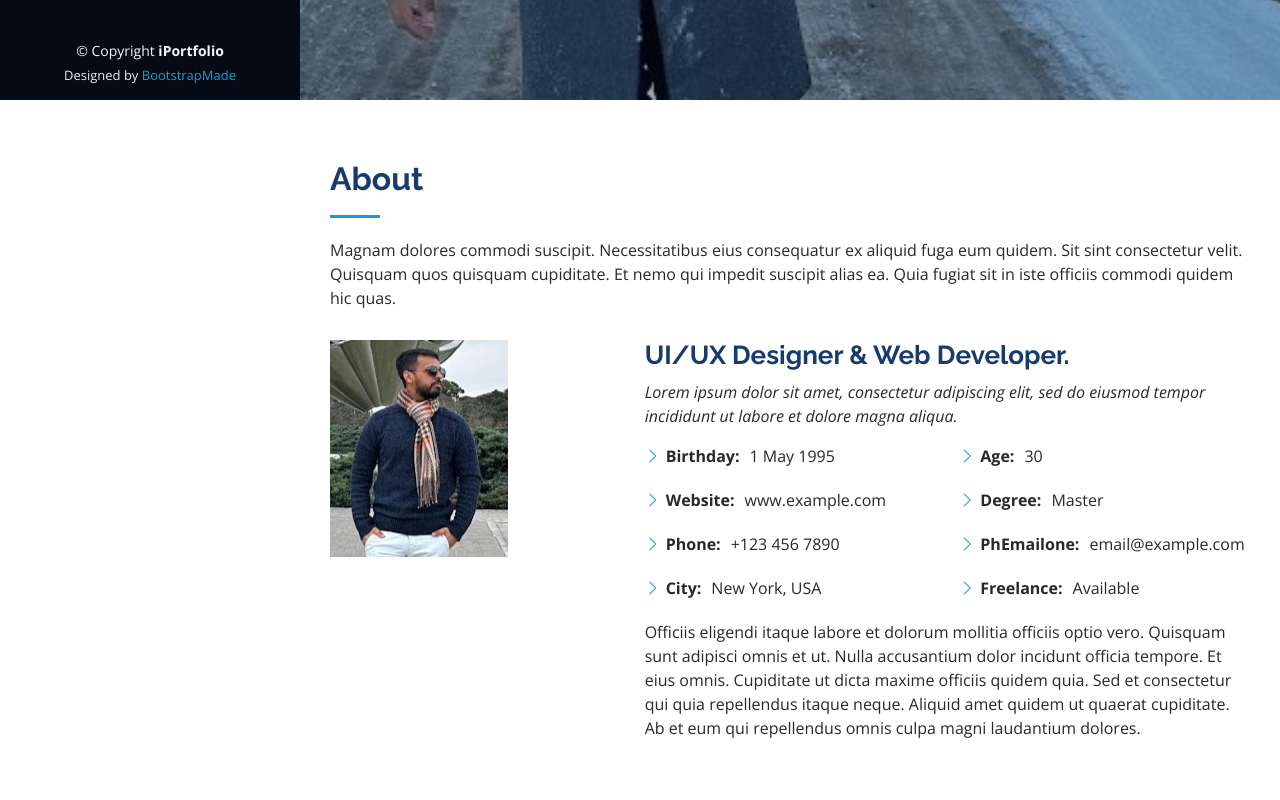
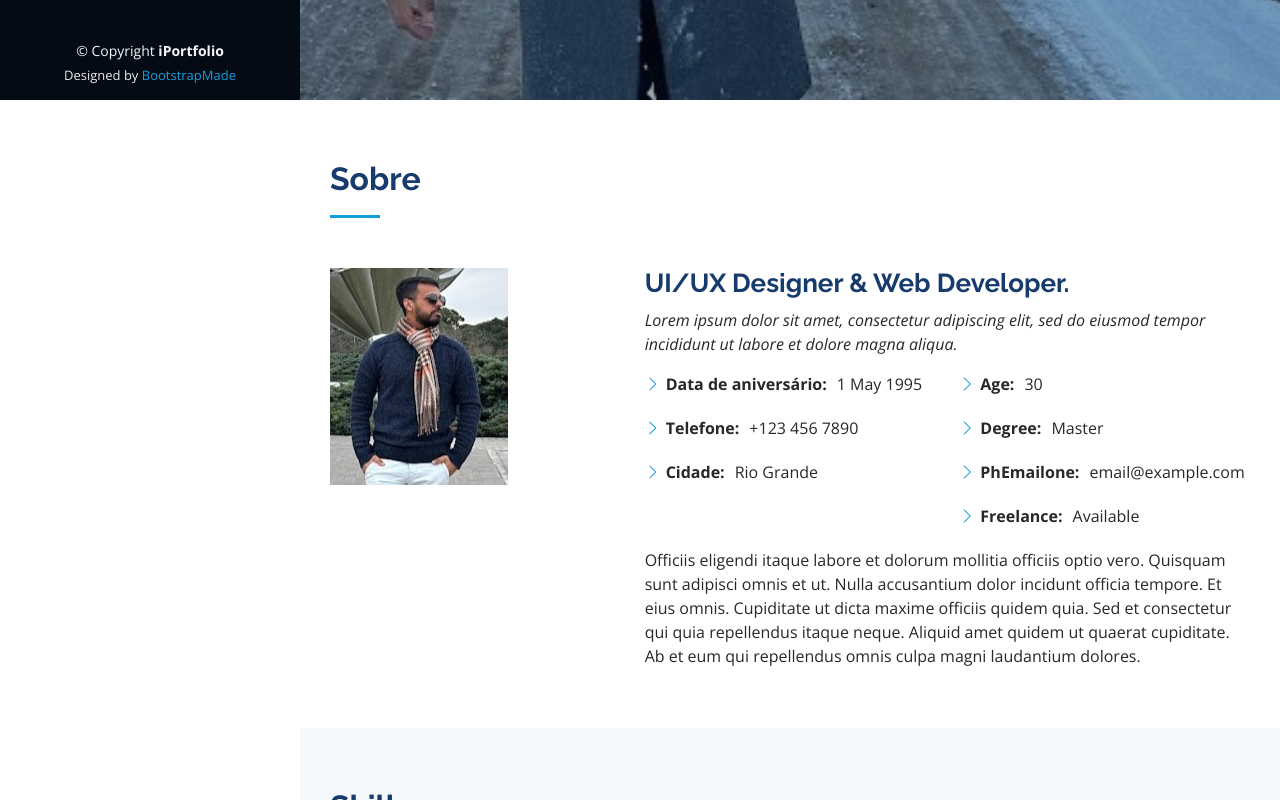
Before and after one commit to whasen/Portif-lio, a plain HTML site: page index.html in a window 1280 px wide. Shown: the part 700-1500 px from the top of the page. Drawn offline with nearby package versions, Linux system fonts and the light colour scheme.

Commit message:
Atualização da Seção Sobre

```diff
--- a/index.html
+++ b/index.html
@@ -84,8 +84,7 @@
       <div class="container">
 
         <div class="section-title">
-          <h2>About</h2>
-          <p>Magnam dolores commodi suscipit. Necessitatibus eius consequatur ex aliquid fuga eum quidem. Sit sint consectetur velit. Quisquam quos quisquam cupiditate. Et nemo qui impedit suscipit alias ea. Quia fugiat sit in iste officiis commodi quidem hic quas.</p>
+          <h2>Sobre</h2>
         </div>
 
         <div class="row">
@@ -101,10 +100,9 @@
             <div class="row">
               <div class="col-lg-6">
                 <ul>
-                  <li><i class="bi bi-chevron-right"></i> <strong>Birthday:</strong> <span>1 May 1995</span></li>
-                  <li><i class="bi bi-chevron-right"></i> <strong>Website:</strong> <span>www.example.com</span></li>
-                  <li><i class="bi bi-chevron-right"></i> <strong>Phone:</strong> <span>+123 456 7890</span></li>
-                  <li><i class="bi bi-chevron-right"></i> <strong>City:</strong> <span>New York, USA</span></li>
+                  <li><i class="bi bi-chevron-right"></i> <strong>Data de aniversário:</strong> <span>1 May 1995</span></li>
+                  <li><i class="bi bi-chevron-right"></i> <strong>Telefone:</strong> <span>+123 456 7890</span></li>
+                  <li><i class="bi bi-chevron-right"></i> <strong>Cidade:</strong> <span>Rio Grande</span></li>
                 </ul>
               </div>
               <div class="col-lg-6">
```
